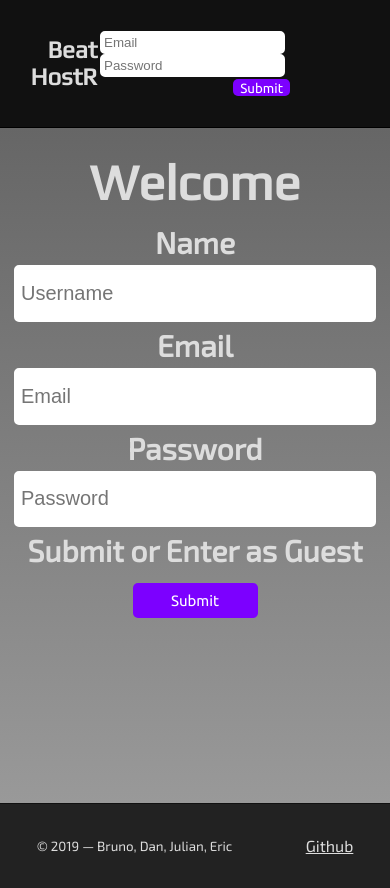
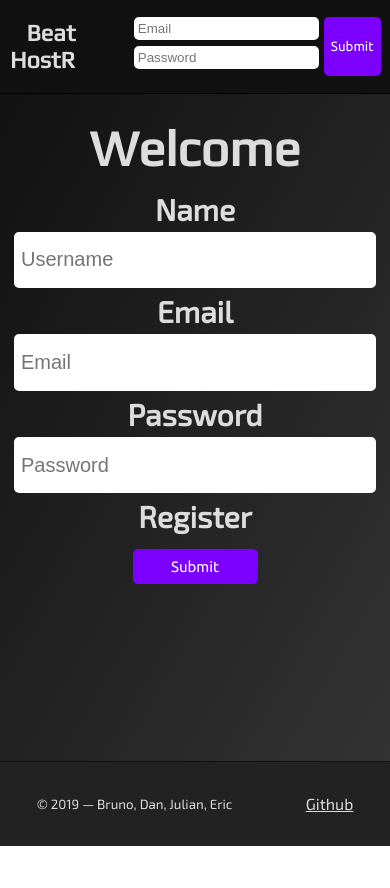
Before and after one commit to dgillen27/beat-hostR-1, a React (Create React App) app in the folder client/: page / in a window 390 px wide. After the commit the page ends 846 px from the top, so only its background shows below. Built offline with nearby package versions, Linux system fonts and the light colour scheme.

Commit message:
responsive on mobile

```diff
--- a/client/src/App.css
+++ b/client/src/App.css
@@ -59,7 +59,7 @@ a {
   display: flex;
   flex-direction: column;
   min-height: 80vh;
-  background: linear-gradient(#111, #333);
+  background: linear-gradient(to bottom right, #111, #333);
 }
 
 .welcome h2 {
@@ -101,36 +101,6 @@ a {
   font-size: 15px;
   border-radius: 5px;
   transition: 200ms;
-}
-
-@media only screen and (max-width: 700px) {
-  .welcome {
-    text-align: center;
-    align-items: center;
-    min-height: 80vh;
-    background: linear-gradient(#666, #999);
-    overflow: scroll;
-  }
-
-  .welcome h2 {
-    margin-left: 0;
-  }
-
-  .welcome form {
-    margin-left: 0;
-  }
-
-  .welcome input {
-    width: 90vw;
-  }
-
-  #guest {
-    margin-left: 0;
-  }
-
-  .login {
-    height: 15vh;
-  }
 }
 
 button {
@@ -240,8 +210,8 @@ button:hover {
   min-height: 100vh;
   height: auto;
   overflow: visible;
-  width: 60vw;
-  background: #eee;
+  width: 77vw;
+  background: #111;
   padding: 50px;
 }
 
@@ -250,6 +220,7 @@ button:hover {
 }
 
 .artist-profile h1 {
+  color: white;
   font-size: 5vh;
 }
 
@@ -295,7 +266,7 @@ button:hover {
   padding-bottom: 5px;
   border-bottom: 1px solid black;
   background: #444;
-  height: 30vh;
+  min-height: 30vh;
   width: auto;
   margin: 10px;
   color: white;
@@ -303,7 +274,12 @@ button:hover {
   padding-left: 10px;
   display: grid;
   grid-template-columns: 1fr 1fr;
-  box-shadow: 2px 5px 6px 1px rgba(0,0,1,0.28);
+  box-shadow: 1px 7px 7px 1px rgba(0, 0, 0, 1);
+}
+
+.album:hover {
+  cursor: pointer;
+  background: rgb(35, 35, 35);
 }
 
 .album img {
@@ -337,18 +313,18 @@ button:hover {
   height: 20vh;
   width: 20vh;
   margin: auto;
-  border: 1px solid #eee;
+  border: 1px solid black;
   margin-bottom: 20px;
 }
 
-.song {
-  display: flex;
+.song p {
+  margin-bottom: 7px;
 }
 
 audio {
-  width: 90%;
+  width: 97%;
   display: inline;
-  transition: 5s;
+  margin-bottom: 5px;
 }
 
 .album-name {
@@ -361,11 +337,6 @@ audio {
   margin-top: 10px;
 }
 
-.album:hover {
-  cursor: pointer;
-  background: #111;
-}
-
 .albumList {
   display: grid;
   grid-template-columns: 1fr 1fr;
@@ -375,6 +346,128 @@ audio {
 .albumList button {
   width: 100px;
   height: 25px;
+}
+
+@media only screen and (max-width: 700px) {
+
+  .login {
+    height: 11vh;
+  }
+
+  .login h2 {
+    font-size: 6vw;
+    margin-left: 10px;
+  }
+
+  .login form {
+    margin-left: 15vw;
+    display: grid;
+    grid-template-columns: 1fr 1fr;
+  }
+
+  .login input {
+    grid-column-start: 1;
+    margin-bottom: 5px;
+  }
+
+  .login button {
+    height: 7vh;
+    grid-column-start: 2;
+    grid-row-start: 1;
+    grid-row-end: 3;
+  }
+
+  .after-login {
+    margin-right: 5px;
+  }
+
+  .after-login p {
+    margin-right: 5px;
+    padding-right: 3px;
+  }
+
+  .welcome {
+    text-align: center;
+    align-items: center;
+    min-height: 79vh;
+  }
+
+  .welcome h2 {
+    margin-left: 0;
+  }
+
+  .welcome form {
+    margin-left: 0;
+  }
+
+  .welcome input {
+    width: 90vw;
+  }
+
+  #guest {
+    margin-left: 0;
+  }
+
+  .artistList {
+    display: grid;
+    grid-template-columns: 1fr 1fr;
+  }
+
+  .artistList h2 {
+    grid-column-start: 1;
+    grid-column-end: 3;
+  }
+
+  .artist {
+    width: 40vw;
+    height: 40vw;
+    background: transparent;
+    display: flex;
+    flex-direction: column;
+    justify-content: center;
+    align-items: center;
+    margin-bottom: 50px;
+  }
+
+  .artist h3 {
+    font-size: 3vh;
+    color: #eee;
+    transition: 300ms;
+    margin-top: 10px;
+  }
+
+  .artist-profile {
+    min-height: 100vh;
+    height: auto;
+    width: 100vw;
+  }
+
+  .about-artist {
+    display: grid;
+    grid-template-columns: 1fr 1fr;
+    height: 9vh;
+    margin-bottom: 10px;
+  }
+
+  .albumList {
+    display: grid;
+    grid-template-columns: 1fr;
+    grid-template-rows: auto;
+  }
+
+  .selected-album {
+    grid-column-start: 1;
+    grid-column-end: 2;
+    background: #444;
+    color: white;
+    transition: 1s cubic-bezier(.17, .67, .83, .67);
+    margin: 5px;
+    padding-left: 10px;
+    display: flex;
+    flex-direction: column;
+    box-shadow: 2px 5px 6px 1px rgba(0,0,1,0.28);
+  }
+
 }
 
 .edit-music {
@@ -394,9 +487,6 @@ audio {
   margin-right: 5px;
 }
 
-.edit-create-album button {
-}
-
 .editing-songs p {
   margin-bottom: 0;
 }
--- a/client/src/components/ArtistProfile.jsx
+++ b/client/src/components/ArtistProfile.jsx
@@ -79,8 +79,6 @@ class ArtistProfile extends Component {
           <div className="about-artist">
             <img src={currentArtist.image_url} alt="artist-image"/>
             <h1>{currentArtist.artist_name}</h1>
-            <br />
-            <p>This is me I am an artist wow look at me so artist congrats it's a person who can do art wow so much art yeah yeah yeah</p>
           </div>
           { isArtistUser &&
               <button onClick={() => this.handleClick()}>Create Album</button>
--- a/client/src/components/Header.jsx
+++ b/client/src/components/Header.jsx
@@ -26,7 +26,7 @@ class Header extends Component {
             <input
               onChange={handleChange}
               placeholder='Password'
-              type="text"
+              type="password"
               name="password"
               value={loginData.password} />
             <button
--- a/client/src/components/Welcome.jsx
+++ b/client/src/components/Welcome.jsx
@@ -32,7 +32,7 @@ class Welcome extends Component {
             type="password"
             name="password"
             value={registerData.password} />
-          <h3>Submit or Enter as Guest</h3>
+          <h3>Register</h3>
           <button
             onSubmit={handleRegister}
             type="submit"
```
Also changed, not shown: 1 other file (tests, documents, lock files or other folders).
